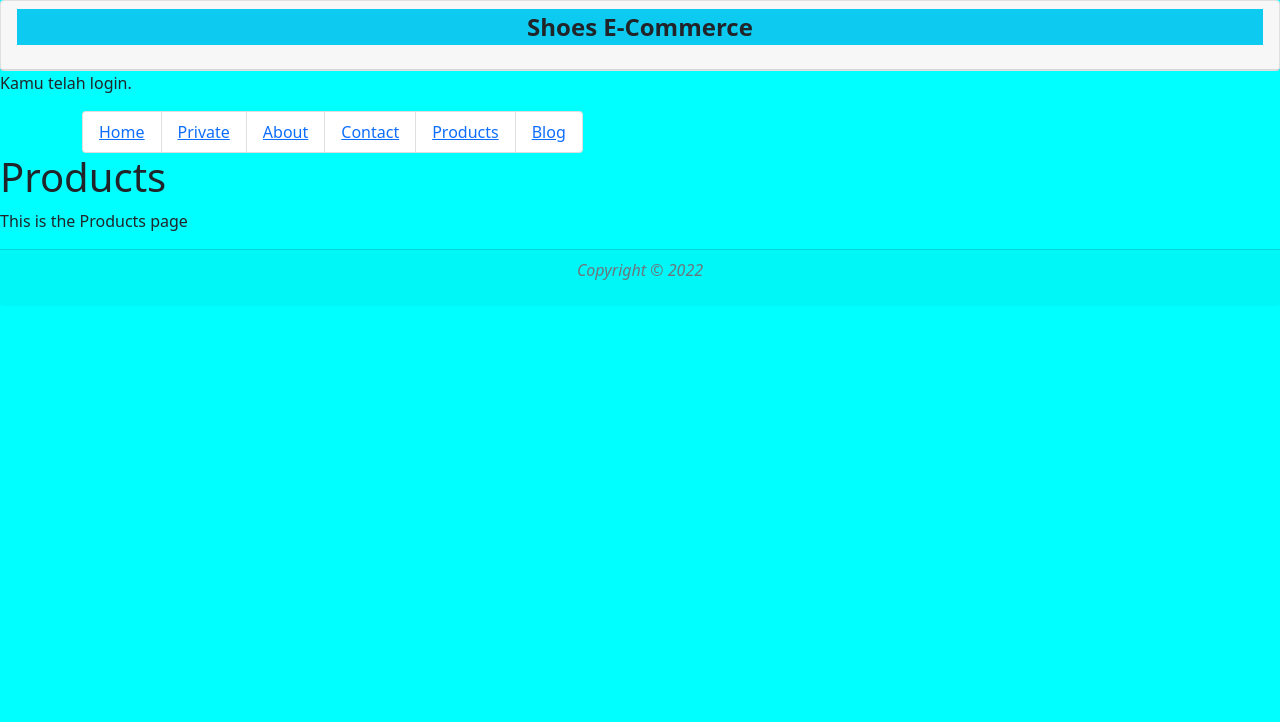
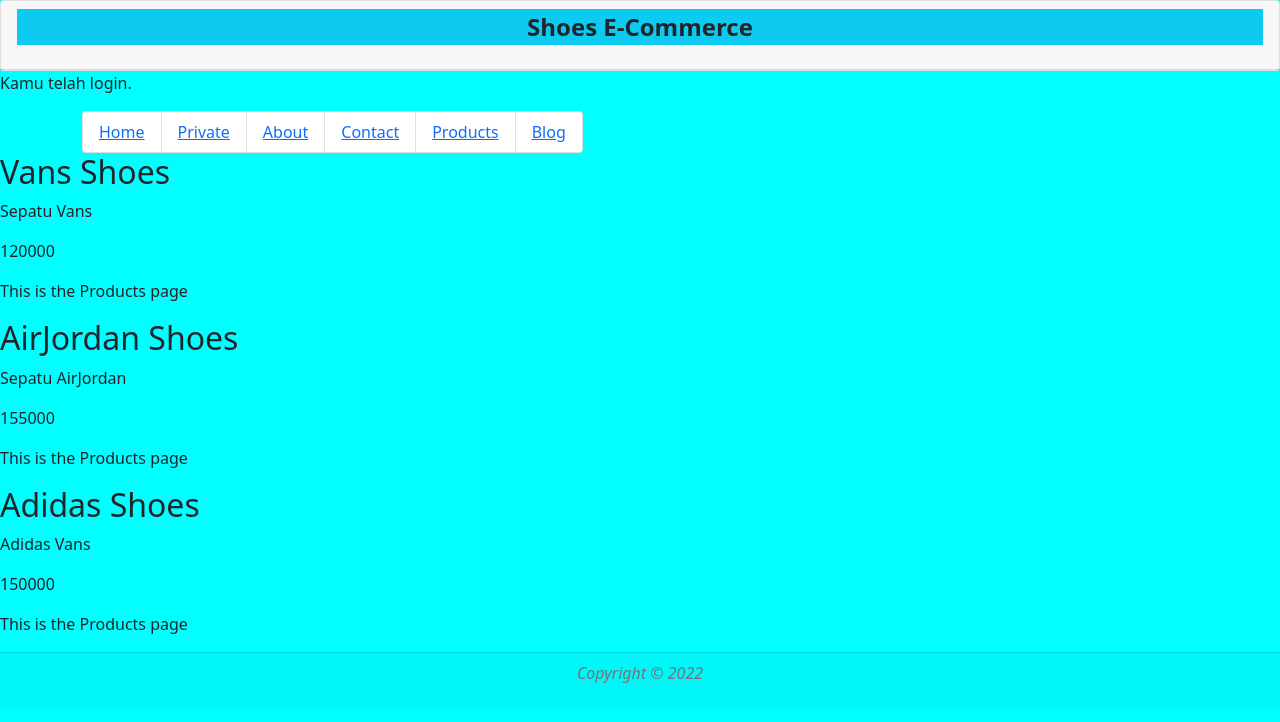
Before and after one commit to Rasyid-Renaldi/Kelompok-9_Tugas, a React (Create React App) app in the folder e-commerce/: page /products in a window 1280 px wide. Shown: the top 722 px of the page. Built offline with nearby package versions, Linux system fonts and the light colour scheme.

Commit message:
menambahkan props

```diff
--- a/e-commerce/src/layout/Home.js
+++ b/e-commerce/src/layout/Home.js
@@ -56,7 +56,9 @@
               <Contact />
             </Route>
             <Route path="/products">
-              <Products />
+              <Products name="Vans Shoes" deskripsi="Sepatu Vans" harga={120000.0} />
+              <Products name="AirJordan Shoes" deskripsi="Sepatu AirJordan" harga={155000.0} />
+              <Products name="Adidas Shoes" deskripsi="Adidas Vans" harga={150000.0} />
             </Route>
             <Route path="/blog">
               <Blog />
--- a/e-commerce/src/pages/Products.js
+++ b/e-commerce/src/pages/Products.js
@@ -1,9 +1,12 @@
 import React from 'react';
 
-function Products() {
+function Products(props) {
   return (
     <div>
-      <h1>Products</h1>
+      {/* <h1>Products</h1> */}
+      <h2>{props.name}</h2>
+      <p>{props.deskripsi}</p>
+      <p>{props.harga}</p>
       <p>This is the Products page</p>
     </div>
   );
```
